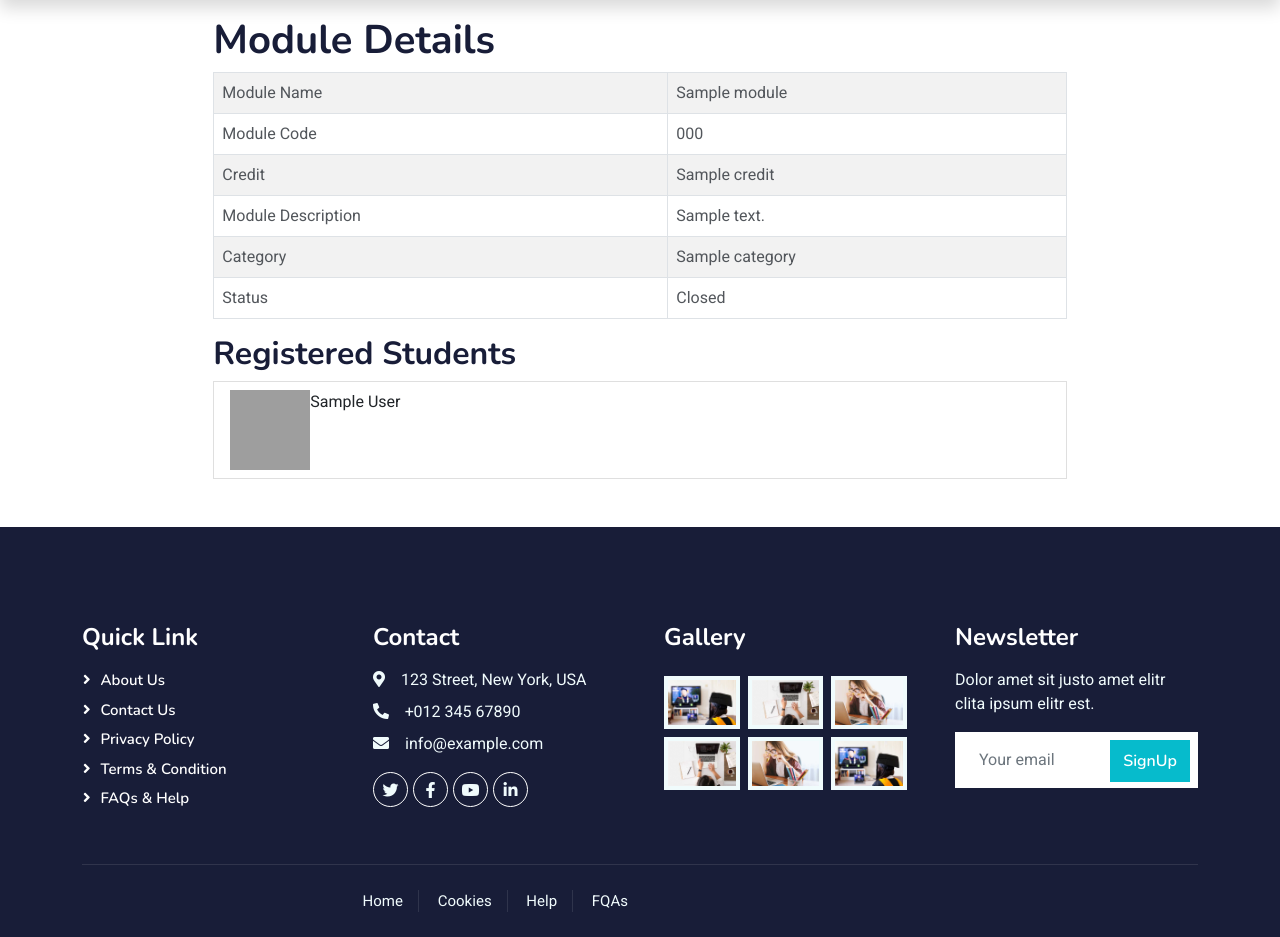
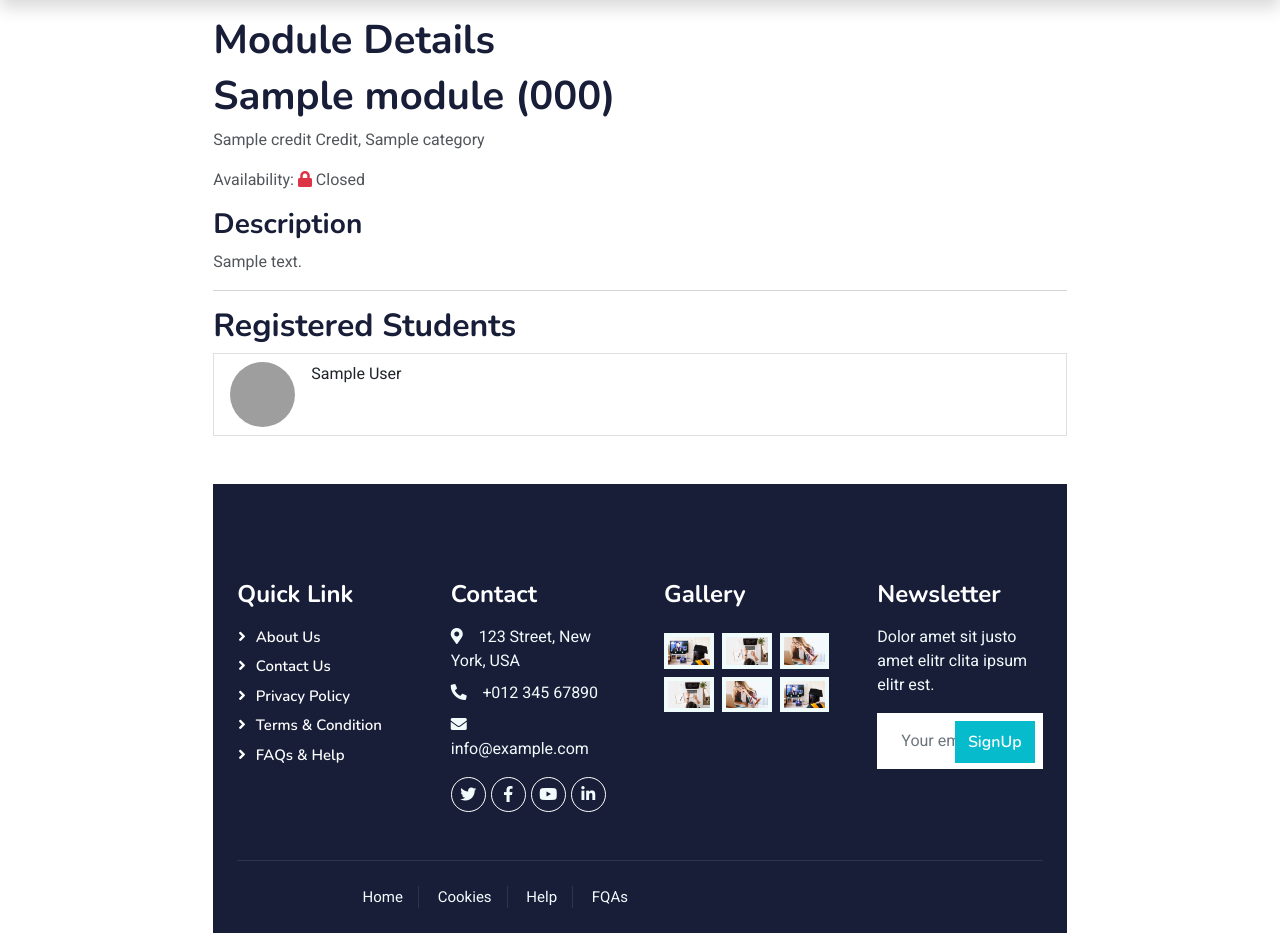
Before and after one commit to N2LT2LWEBDEV/Tas, a Django app: template coursereg/templates/coursereg/module_detail.html in a window 1280 px wide. Shown: the part 75-1012 px from the top of the page. Run offline with Django 3.2, Linux system fonts and the light colour scheme; the template is opened without the code that fills it: most values are stand-ins (such as "Sample title", 1, 10 or a date in 2020); some libraries are stand-ins or nearby versions; grey boxes are pictures that could not be loaded.

Commit message:
Style the Module Details Page

```diff
--- a/coursereg/static/css/style.css
+++ b/coursereg/static/css/style.css
@@ -434,6 +434,7 @@
 }
 
 .profile-photo {
-    width: 80px;
-    height: 80px;
+    height: 65px;
+    width: 65px;
+    margin-right: 16px;
 }
--- a/coursereg/templates/coursereg/module_detail.html
+++ b/coursereg/templates/coursereg/module_detail.html
@@ -11,40 +11,21 @@
     <h1>Module Details</h1>
 
     {% if module %}
-    <table class="table table-striped table-hover table-bordered">
-        <tbody>
-            <tr>
-                <td>Module Name</td>
-                <td>{{ module.module_name }}</td>
-            </tr>
-            <tr>
-                <td>Module Code</td>
-                <td>{{ module.code }}</td>
-            </tr>
-            <tr>
-                <td>Credit</td>
-                <td>{{ module.credit }}</td>
-            </tr>
-            <tr>
-                <td>Module Description</td>
-                <td>{{ module.module_desc }}</td>
-            </tr>
-            <tr>
-                <td>Category</td>
-                <td>{{ module.category }}</td>
-            </tr>
-            <tr>
-                <td>Status</td>
-                <td>
-                    {% if module.availability %}
-                    Open
-                    {% else %}
-                    Closed
-                    {% endif %}
-                </td>
-            </tr>
-        </tbody>
-    </table>
+    <h1>{{ module.module_name }} ({{ module.code }})</h1>
+    <article class="media content-section">
+        <div class="media-body">
+            <div class="article-metadata">
+                <p class="mr-2">{{ module.credit }} Credit, {{ module.category }} </p>
+                <p> Availability: {% if module.availability %}
+                    <i class="fas fa-lock-open text-success"></i>
+                    Open {% else %}
+                    <i class="fas fa-lock text-danger"></i>
+                    Closed {% endif %}
+                </p>
+            </div>
+            <h3 class="article-title">Description</h3>
+            <p class="article-content">{{ module.module_desc }}</p>
+            <hr/>
 
     <div class="row">
         <div class="col-md-6">
@@ -54,12 +35,12 @@
             {% if not is_student_registered  %}
                 {% if module.availability  %}
                     <div class="col-md-6 text-end">
-                        <a href="{% url 'coursereg:module_register' module.id %}">Register</a>
+                        <a href="{% url 'coursereg:module_register' module.id %}" class="btn btn-info">Register</a>
                     </div>
                 {% endif %}
             {% else %}
                 <div class="col-md-6 text-end">
-                    <a href="{% url 'coursereg:module_unregister' module.id %}">Unregister</a>
+                    <a href="{% url 'coursereg:module_unregister' module.id %}" class="btn btn-danger">Unregister</a>
                 </div>
             {% endif %}
         {% endif %}
@@ -69,8 +50,8 @@
         {% for student in registrations %}
         <li class="list-group-item">
             <div class="d-flex">
-                <img src="/media/{{student.profile_pic}}" class="profile-photo img-rounded img-fluid" alt="profile photo">
-                <p>{{ student.user.first_name }} {{ student.user.last_name }}</p>
+                <img src="/media/{{student.profile_pic}}" class="profile-photo rounded-circle" alt="profile photo">
+                <span class="article-content">{{ student.user.first_name }} {{ student.user.last_name }}</span>
             </div>
         </li>
         {% endfor %}
```
Also changed, not shown: db.sqlite3, media/default.png (added).
